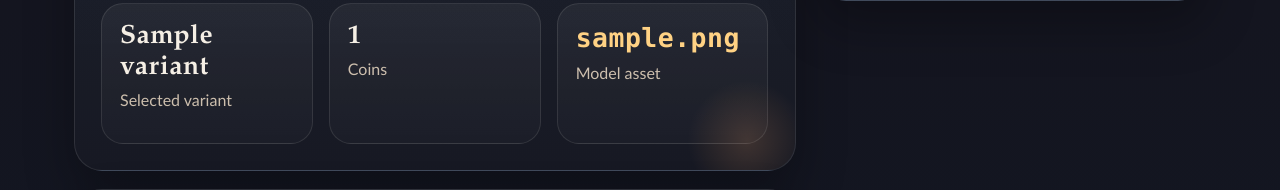
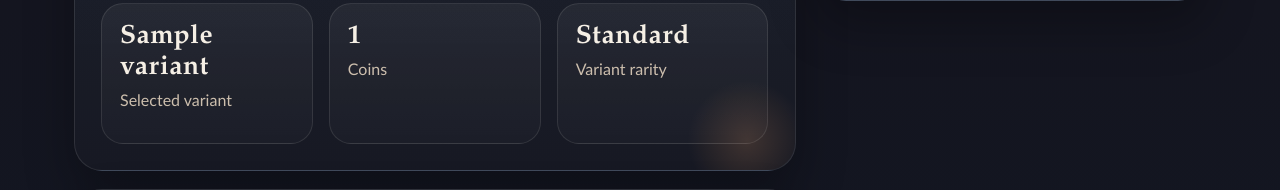
Before and after one commit to Crupercio/Mirageland, a Django app: a page that uses templates/catalogue/detail.html in a window 1280 px wide. Shown: the part 977-1167 px from the top of the page. Run offline with Django 5.2, Linux system fonts and the light colour scheme; a user stored in the database is signed in; tables that the repository leaves empty hold one stand-in row (values such as "Sample post"); some libraries are stand-ins or nearby versions.

Commit message:
Remove viewer debug details from character page

```diff
--- a/templates/catalogue/detail.html
+++ b/templates/catalogue/detail.html
@@ -32,7 +32,7 @@
                     data-color="{{ character.color_hex }}"
                 >
                     <div id="viewer-stage" style="height: 100%; min-height: 560px; border-radius: 20px;"></div>
-                    <div id="viewer-fallback" class="muted" style="position: absolute; left: 22px; bottom: 22px; max-width: 320px;">
+                    <div id="viewer-fallback" class="muted" style="position: absolute; left: 22px; bottom: 22px; max-width: 320px; display: none;">
                         Loading viewer shell...
                     </div>
                 </div>
@@ -46,8 +46,8 @@
                         <p class="muted">Coins</p>
                     </div>
                     <div class="metric-card">
-                        <strong><code>{{ selected_variant.model_file_path }}</code></strong>
-                        <p class="muted">Model asset</p>
+                        <strong>{{ selected_variant.get_rarity_display }}</strong>
+                        <p class="muted">Variant rarity</p>
                     </div>
                 </div>
             {% else %}
@@ -141,6 +141,7 @@
         const assetUrl = `/static/${modelPath.replace(/^\/+/, "")}`;
 
         const fallbackText = (message) => {
+            fallback.style.display = "block";
             fallback.textContent = message || `${variantName} is loading in the updated viewer shell.`;
         };
 
@@ -244,7 +245,7 @@
                         });
                         frameModel(loadedModel);
                         modelAnchor.add(loadedModel);
-                        fallback.textContent = `${variantName} loaded from ${modelPath}.`;
+                        fallback.style.display = "none";
                         resolve();
                     },
                     undefined,
```
